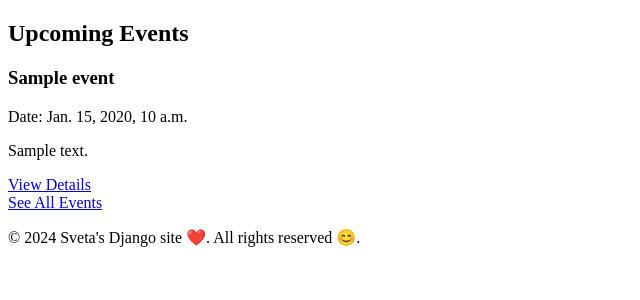
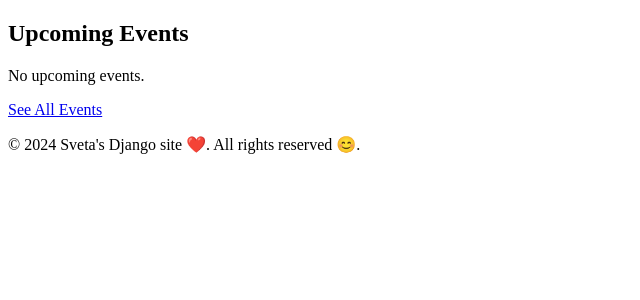
Before and after one commit to SShasholko/College-Event-Ticketing-Platform--Django-e-commerce-project---2-, a Django app: page / in a window 1280 px wide. Shown: the part 88-388 px from the top of the page, without its empty margins (0-640 px from the left). Run offline with Django 5.2, Linux system fonts and the light colour scheme; tables that the repository leaves empty hold one stand-in row (values such as "Sample post"); some libraries are stand-ins or nearby versions.

Commit message:
Soonest events at home page

```diff
--- a/event_ticketing/events/templates/events/home.html
+++ b/event_ticketing/events/templates/events/home.html
@@ -7,6 +7,9 @@
         <div class="events">
             {% for event in soonest_events %}
                 <div class="event">
+                    {% if event.image %}
+                    <img src="{{ event.image.url }}" alt="{{ event.title }}" style="width: 300px;">
+                    {% endif %}
                     <h3>{{ event.title }}</h3>
                     <p>Date: {{ event.date_time }}</p>
                     <p>{{ event.description }}</p>
--- a/event_ticketing/events/views.py
+++ b/event_ticketing/events/views.py
@@ -12,7 +12,8 @@ from django.contrib.auth.decorators import login_required
 
 def home(request):
     # Fetch the three soonest events
-    soonest_events = Event.objects.all().order_by('date_time')[:3]
+    current_time = timezone.now()
+    soonest_events = Event.objects.filter(date_time__gte=current_time).order_by('date_time')[:3]
 
     context = {
         'soonest_events': soonest_events,
```
